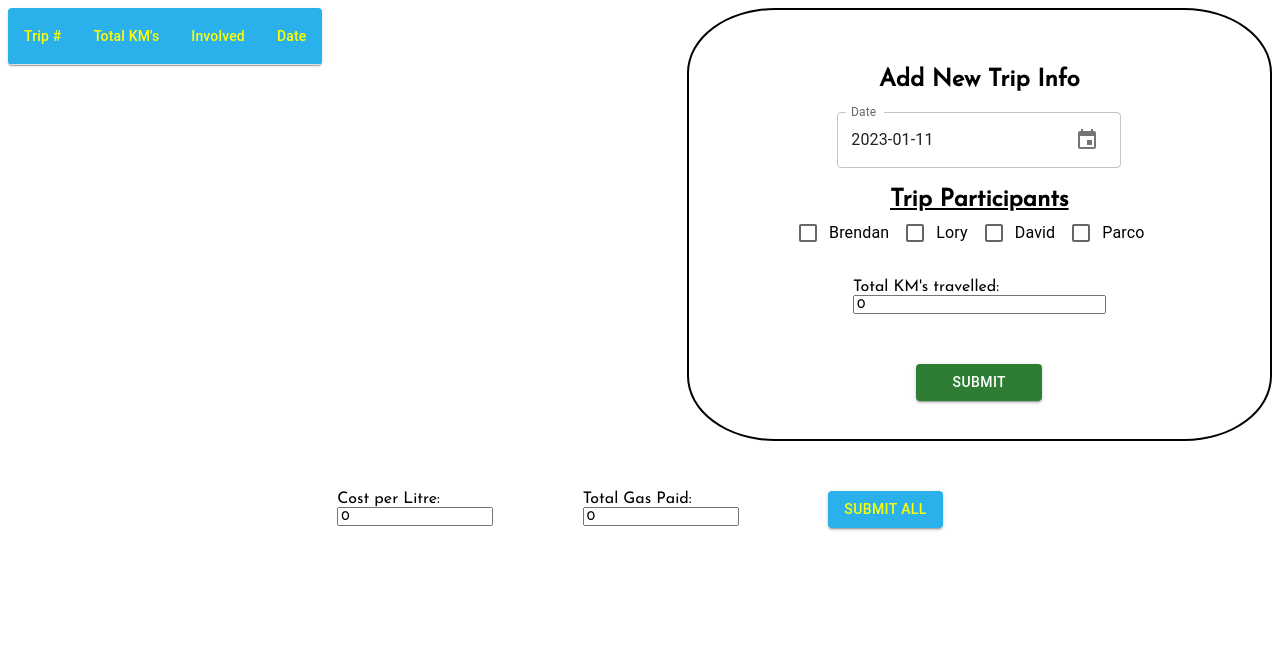
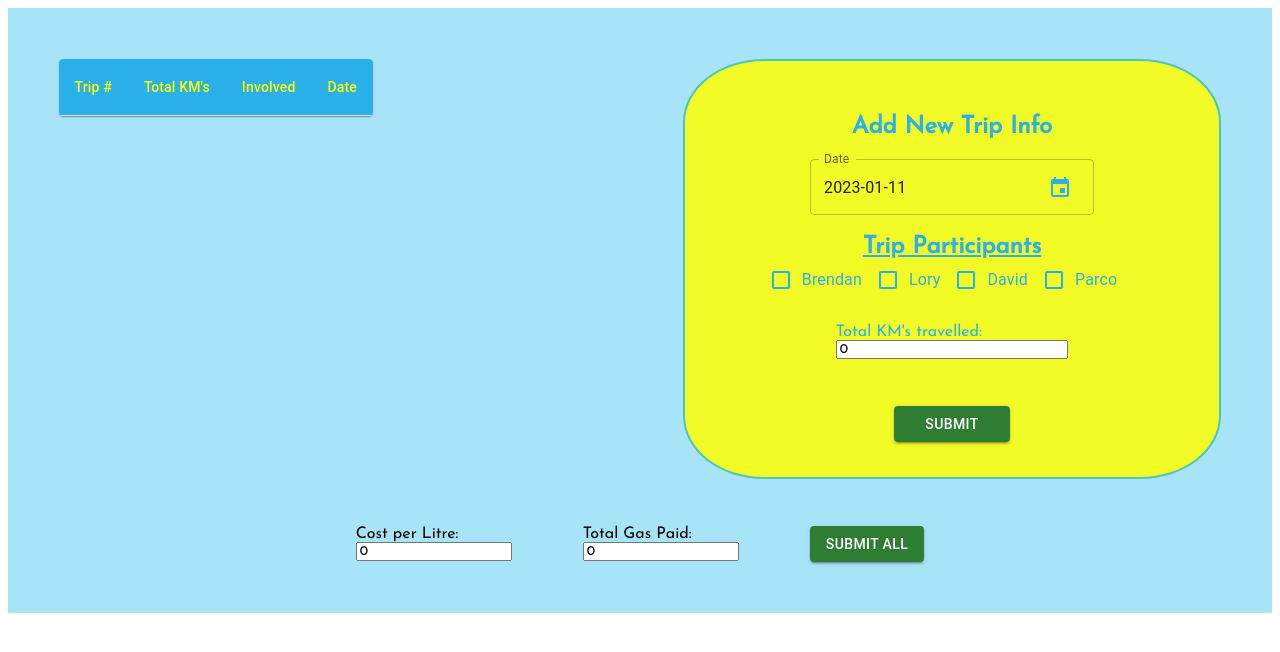
Before and after one commit to woobrendan/Fuel_Splitter, a React (Create React App) app in the folder fuel_splitter/: page / in a window 1280 px wide. Shown: the top 652 px of the page. Built offline with nearby package versions, Linux system fonts and the light colour scheme.

Commit message:
change border color for newTrip__container. target muiSVGICon to give color. add background color and padding to single_trip__container

```diff
--- a/fuel_splitter/src/Styles/tripinfo.scss
+++ b/fuel_splitter/src/Styles/tripinfo.scss
@@ -2,6 +2,8 @@
   display: flex;
   flex-direction: column;
   align-items: center;
+  background: rgb(82 202 242 / 50%);
+  padding: 4%;
 
   .single_trip__tripInfo {
     display: flex;
@@ -20,11 +22,10 @@
       display: flex;
       flex-direction: column;
     }
-
-    button {
-      background-color: #2ab1eb;
-      color: yellow;
-    }
+  }
+  .submit_button {
+    background-color: #2ab1eb;
+    color: yellow;
   }
 }
 
@@ -32,10 +33,16 @@
   display: flex;
   flex-direction: column;
   width: 40%;
-  border: 2px solid black;
+  border: 2px solid #0ab0f7b5;
   border-radius: 15%;
   padding: 3%;
   align-items: center;
+  background: rgb(255 255 0 / 85%);
+  color: #2ab1eb;
+
+  .MuiSvgIcon-root {
+    color: #2ab1eb;
+  }
 
   h2 {
     text-decoration: underline;
```
